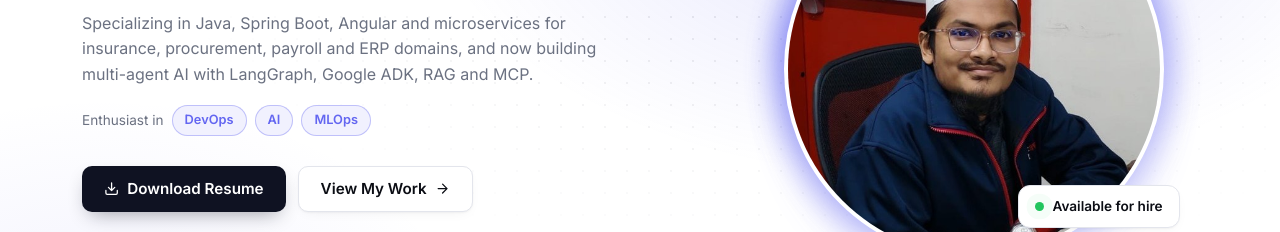
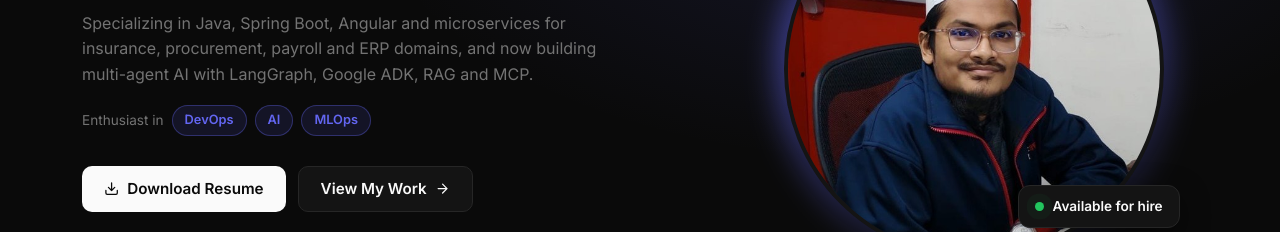
Before and after one commit to Mohiuddin2000/mohiuddin2000.github.io, a plain HTML site: page index.html in a window 1280 px wide. Shown: the part 368-600 px from the top of the page. Drawn offline with Linux system fonts and the light colour scheme.

Commit message:
default theme set to dark

```diff
--- a/index.html
+++ b/index.html
@@ -13,8 +13,9 @@
   <script>
     (function () {
       try {
-        var t = localStorage.getItem("pf-theme");
-        if (!t || t === "auto") t = matchMedia("(prefers-color-scheme: light)").matches ? "light" : "dark";
+        var DEFAULT = "dark"; // keep in sync with theme.defaultMode in js/config.js
+        var t = localStorage.getItem("pf-theme") || DEFAULT;
+        if (t === "auto") t = matchMedia("(prefers-color-scheme: light)").matches ? "light" : "dark";
         document.documentElement.setAttribute("data-theme", t);
       } catch (e) {}
     })();
--- a/js/config.js
+++ b/js/config.js
@@ -13,7 +13,7 @@ window.PORTFOLIO_CONFIG = {
 
   /* ---------- Appearance ---------- */
   theme: {
-    defaultMode: "auto",          // "dark" | "light" | "auto" (follows device)
+    defaultMode: "dark",          // "dark" | "light" | "auto" (follows device) — keep index.html's pre-paint DEFAULT in sync
     accentColor: "#6366f1",       // any CSS color
     accentChoices: ["#6366f1", "#3b82f6", "#10b981", "#f59e0b", "#ef4444", "#06b6d4", "#ec4899"],
     font: "Inter",                // "Inter" | "Poppins" | "Space Grotesk" | "system"
```
